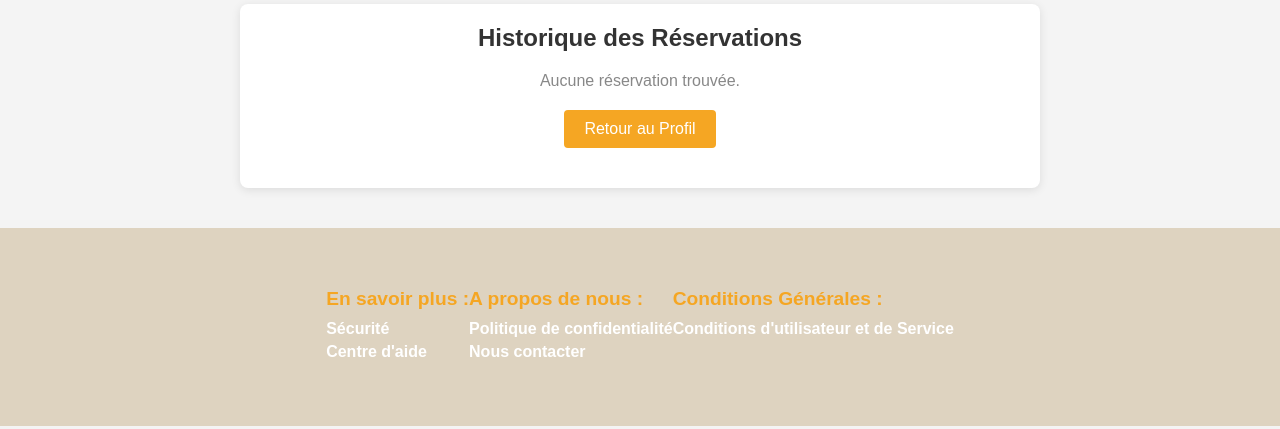
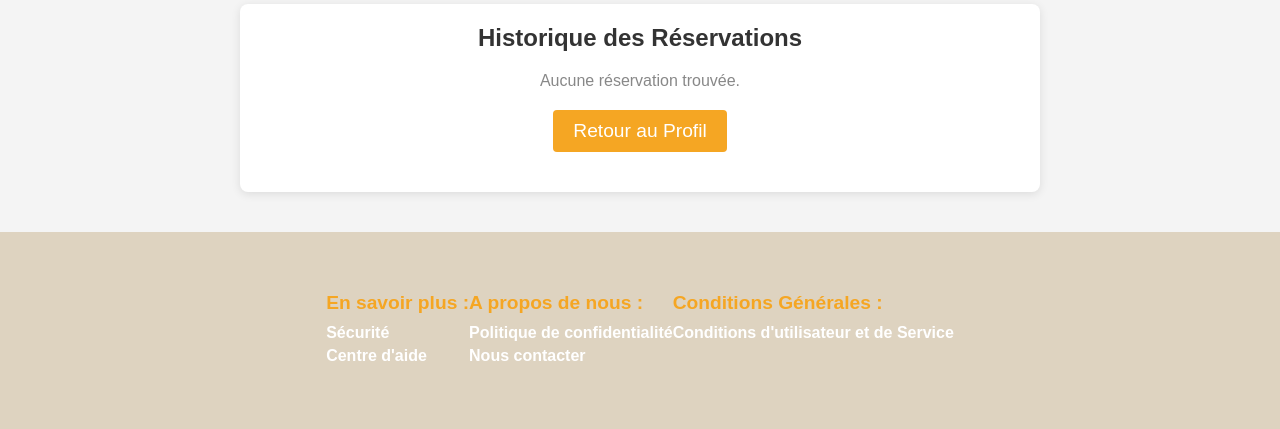
Before and after one commit to tchamalat/Gardien-des-animaux, a PHP site: page /phpmailer/historique.php in a window 1280 px wide. Shown: the part 266-695 px from the top of the page. Run offline with PHP 8.4, Linux system fonts and the light colour scheme; the visitor is signed in with stand-in values (Sample User, id 1); data that the repository does not hold is empty.

Commit message:
Update historique.php

```diff
--- a/historique.php
+++ b/historique.php
@@ -83,7 +83,7 @@ $result = $stmt->get_result();
             color: white;
             border: none;
             border-radius: 4px;
-            font-size: 16px;
+            font-size: 1.2em;
             cursor: pointer;
             text-align: center;
             text-decoration: none;
```
